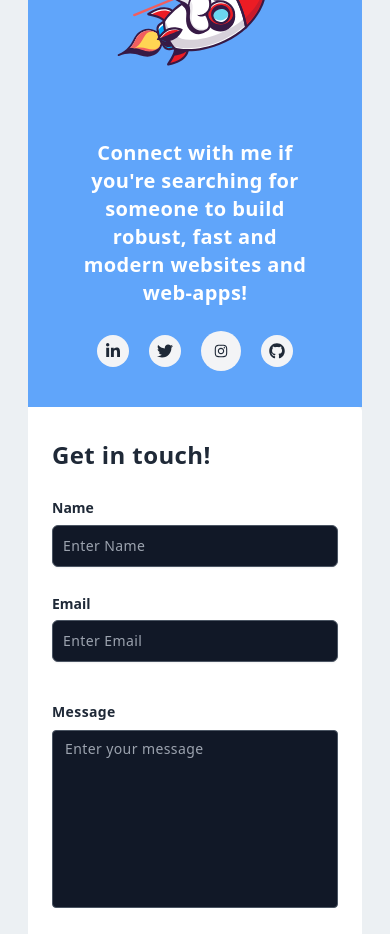
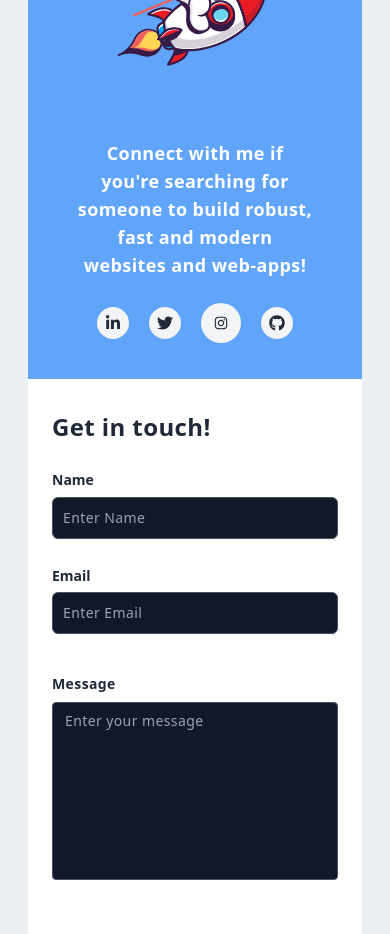
Before and after one commit to vaibhavprasad54/portfolio, a Next.js app: page / in a window 390 px wide. Shown: the part 3060-3994 px from the top of the page. Built offline with nearby package versions, Linux system fonts and the light colour scheme.

Commit message:
Final Build

```diff
--- a/components/Contact.jsx
+++ b/components/Contact.jsx
@@ -96,7 +96,7 @@ const Contact = () => {
               </div>
 
               <div className="text-center px-10">
-                <p className="font-semibold text-xl text-white">Connect with me if you're searching for someone to build robust, fast and modern websites and web-apps!</p>
+                <p className="font-semibold text-lg sm:text-xl text-white">Connect with me if you're searching for someone to build robust, fast and modern websites and web-apps!</p>
               </div>
 
               <div className="flex items-center justify-center my-4 sm:my-0 space-x-5 w-full sm:h-40 sm:items-end">
```
